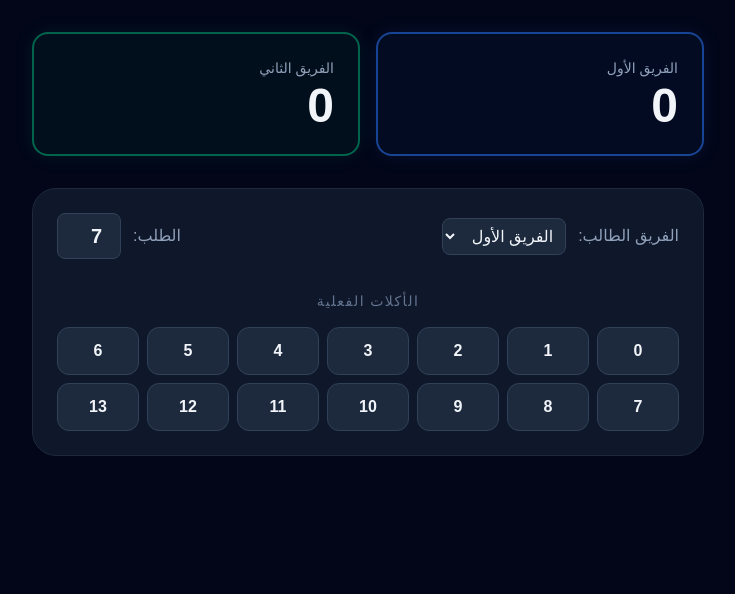
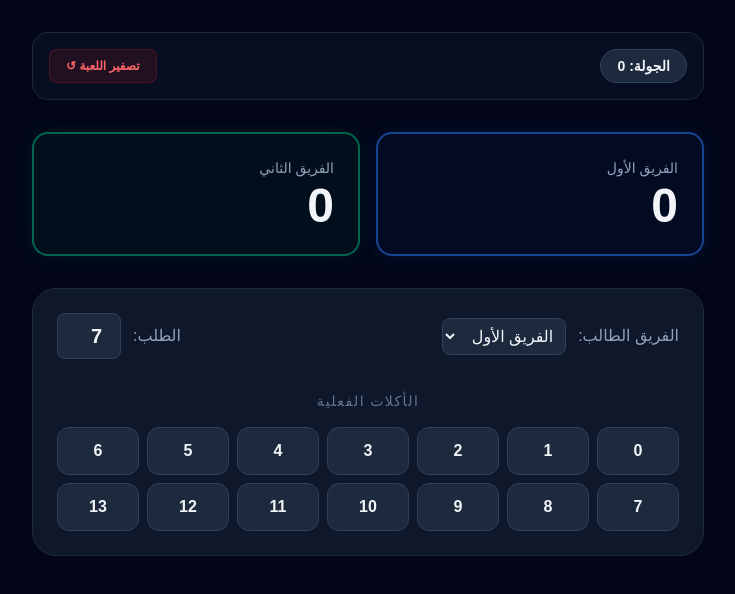
Before and after one commit to Amro145/whist, a Next.js app: page / in a window 1280 px wide. Both pictures are taken after a click on the button "ابدأ الملحمة 🃏". Shown: the top 594 px of the page, without its empty margins (272-1007 px from the left). Built offline with nearby package versions, Linux system fonts and the light colour scheme.

Commit message:
feat: add round counter, game reset functionality, and bid input validation

```diff
--- a/app/page.tsx
+++ b/app/page.tsx
@@ -7,6 +7,7 @@ const WhistGame = () => {
   const [scores, setScores] = useState<{ t1: number; t2: number }>({ t1: 0, t2: 0 });
   const [bid, setBid] = useState<{ team: 't1' | 't2'; count: number }>({ team: 't1', count: 7 });
   const [isGameStarted, setIsGameStarted] = useState(false);
+  const [rounds, setRounds] = useState(0);
   const [winner, setWinner] = useState<string | null>(null);
 
   const handleRoundResult = (actualEaten: number) => {
@@ -27,8 +28,18 @@ const WhistGame = () => {
       if (updated.t1 >= 25 || updated.t1 <= -25) setWinner(teamNames.t1);
       else if (updated.t2 >= 25 || updated.t2 <= -25) setWinner(teamNames.t2);
 
+      setRounds(r => r + 1);
       return updated;
     });
+  };
+
+  const resetGame = () => {
+    if (confirm('هل أنت متأكد من العودة وتصفير النقاط؟')) {
+      setScores({ t1: 0, t2: 0 });
+      setRounds(0);
+      setWinner(null);
+      setBid({ team: 't1', count: 7 });
+    }
   };
 
   // شاشة البداية
@@ -61,8 +72,22 @@ const WhistGame = () => {
   }
 
   return (
-    <div className="min-h-screen bg-slate-950 text-slate-100 p-4 md:p-8" dir="rtl">
-      <div className="max-w-2xl mx-auto">
+    <div className="min-h-screen bg-slate-950 text-slate-100 p-4 md:p-8 flex flex-col items-center" dir="rtl">
+      <div className="max-w-2xl w-full mx-auto">
+        {/* شريط التحكم العلوي */}
+        <div className="flex items-center justify-between mb-8 bg-slate-900/50 p-4 rounded-2xl border border-slate-800">
+          <div className="flex items-center gap-4">
+            <span className="bg-slate-800 px-4 py-1.5 rounded-full text-sm font-bold border border-slate-700">
+              الجولة: {rounds}
+            </span>
+          </div>
+          <button
+            onClick={resetGame}
+            className="text-xs font-bold px-4 py-2 bg-red-500/10 text-red-400 border border-red-500/20 rounded-lg hover:bg-red-500 hover:text-white transition-all"
+          >
+            تصفير اللعبة ↺
+          </button>
+        </div>
         {/* لوحة النتائج */}
         <div className="grid grid-cols-2 gap-4 mb-8">
           <div className={`p-6 rounded-2xl border-2 transition-all ${scores.t1 < 0 ? 'border-red-500/50 bg-red-500/5' : 'border-blue-500/50 bg-blue-500/5 shadow-[0_0_20px_rgba(59,130,246,0.1)]'}`}>
@@ -98,7 +123,11 @@ const WhistGame = () => {
                 <input
                   type="number" min="7" max="13" value={bid.count}
                   className="w-16 bg-slate-800 p-2 rounded-lg border border-slate-700 text-center text-xl font-bold"
-                  onChange={(e) => setBid({...bid, count: parseInt(e.target.value)})}
+                  onChange={(e) => {
+                    const val = parseInt(e.target.value);
+                    if (val >= 7 && val <= 13) setBid({...bid, count: val});
+                    else if (isNaN(val)) setBid({...bid, count: 7});
+                  }}
                 />
               </div>
             </div>
```
